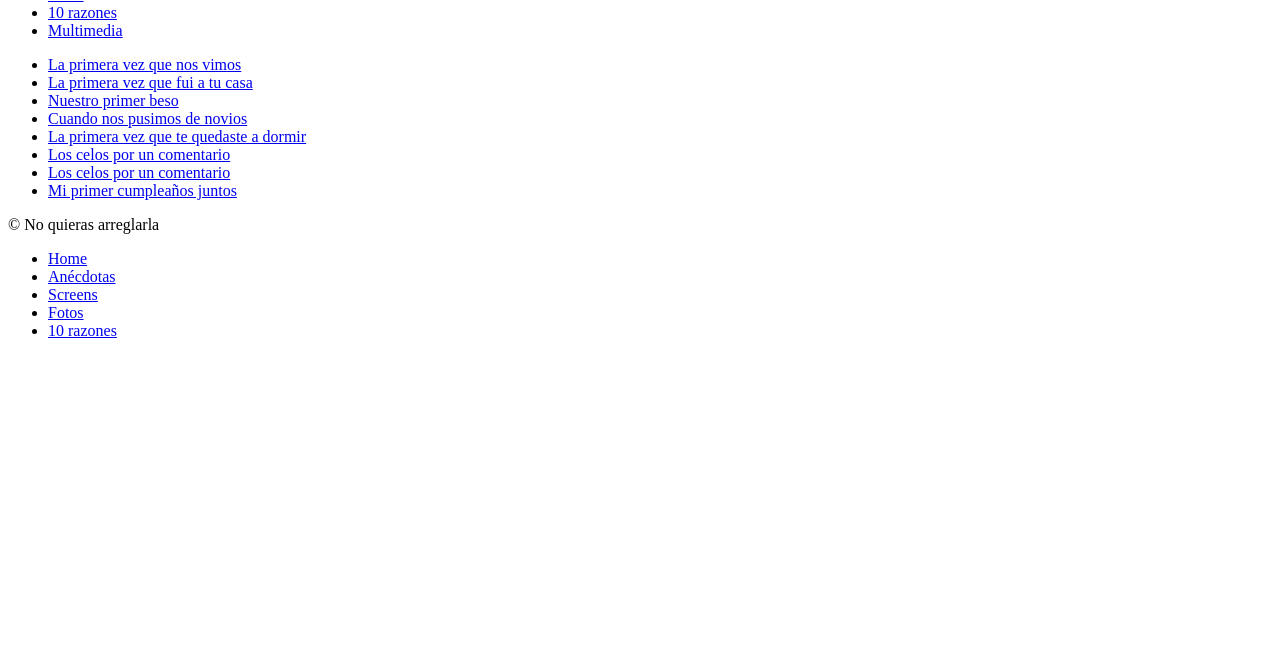
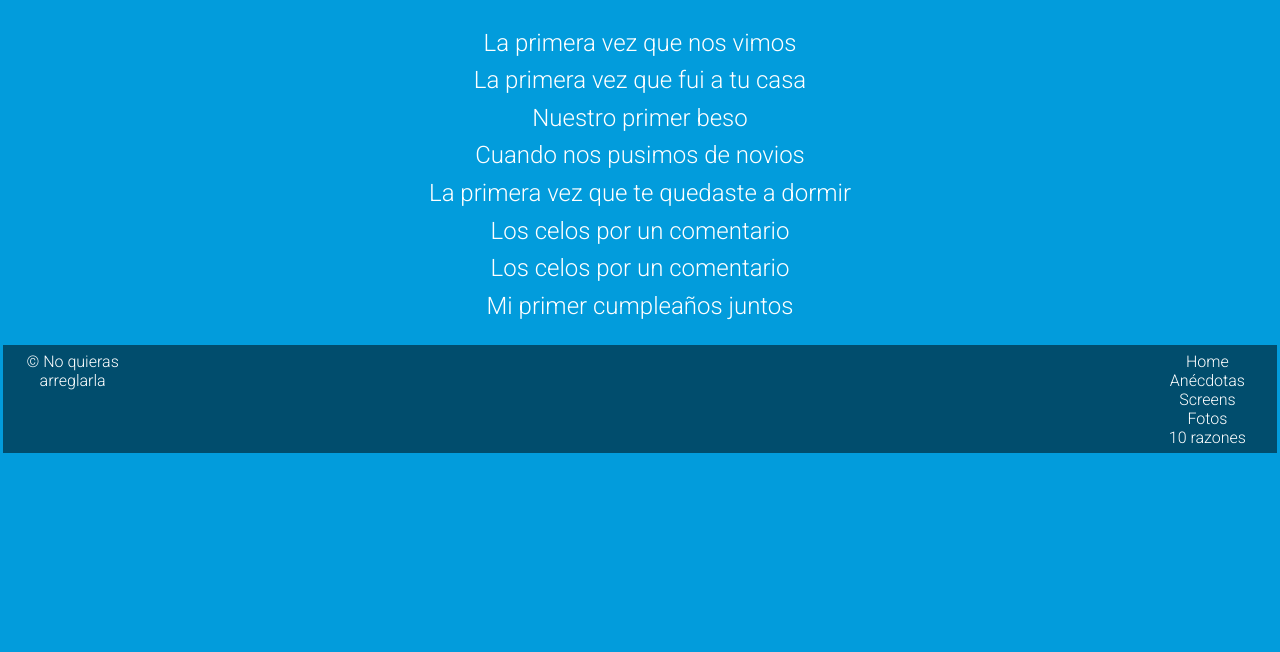
Before and after one commit to tommiramone/Bonita, a plain HTML site: page html/anecdotas.html in a window 1280 px wide. Shown: the part 148-800 px from the top of the page. Drawn offline with Linux system fonts and the light colour scheme; the site is published under a folder, as on GitHub Pages, so addresses that start at the root find nothing.

Commit message:
css direccion

```diff
--- a/html/anecdotas.html
+++ b/html/anecdotas.html
@@ -19,7 +19,7 @@
         <link rel="icon" href="/favicon.svg" type="image/svg+xml">
         <link rel="apple-touch-icon" href="/apple-touch-icon.png">
 
-        <link rel="stylesheet" href="/css/style.css">
+        <link rel="stylesheet" href="../css/style.css">
         <script src="https://code.iconify.design/1/1.0.7/iconify.min.js"></script>
 
 
@@ -54,28 +54,28 @@
         <main>
             <ul class="list-group list-group-flush anecdotas">
                 <li class="list-group-item">
-                    <a href="/html/anecdotas/anecdota1.html">La primera vez que nos vimos</a>
+                    <a href=anecdotas/anecdota1.html">La primera vez que nos vimos</a>
                 </li>
                 <li class="list-group-item">
-                    <a href="/html/anecdotas/anecdota2.html">La primera vez que fui a tu casa</a>
+                    <a href="anecdotas/anecdota2.html">La primera vez que fui a tu casa</a>
                 </li>
                 <li class="list-group-item">
-                    <a href="/html/anecdotas/anecdota4.html">Nuestro primer beso</a>
+                    <a href="anecdotas/anecdota4.html">Nuestro primer beso</a>
                 </li>
                 <li class="list-group-item">
-                    <a href="/html/anecdotas/anecdota5.html">Cuando nos pusimos de novios</a>
+                    <a href="anecdotas/anecdota5.html">Cuando nos pusimos de novios</a>
                 </li>
                 <li class="list-group-item">
-                    <a href="/html/anecdotas/anecdota6.html">La primera vez que te quedaste a dormir</a>
+                    <a href="anecdotas/anecdota6.html">La primera vez que te quedaste a dormir</a>
                 </li>
                 <li class="list-group-item">
-                    <a href="/html/anecdotas/anecdota7.html">Los celos por un comentario</a>
+                    <a href="anecdotas/anecdota7.html">Los celos por un comentario</a>
                 </li>
                 <li class="list-group-item">
-                    <a href="/html/anecdotas/anecdota8.html">Los celos por un comentario</a>
+                    <a href="anecdotas/anecdota8.html">Los celos por un comentario</a>
                 </li>
                 <li class="list-group-item">
-                    <a href="/html/anecdotas/anecdota9.html">Mi primer cumpleaños juntos</a>
+                    <a href="anecdotas/anecdota9.html">Mi primer cumpleaños juntos</a>
                 </li>
             </ul>
         </main>
@@ -91,7 +91,7 @@
 
                 <div class="map">
                     <ul class="menu">
-                        <li><a href="Index.html">Home</a></li>
+                        <li><a href="../index.html">Home</a></li>
                         <li><a href="anecdotas.html">Anécdotas</a></li>
                         <li><a href="screens.html">Screens</a></li>
                         <li><a href="fotos.html">Fotos</a></li>
```
